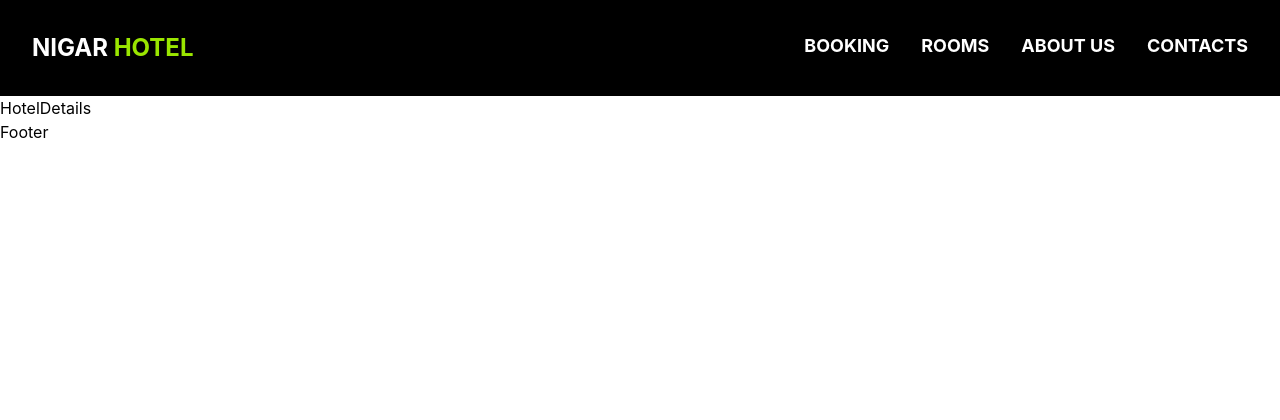
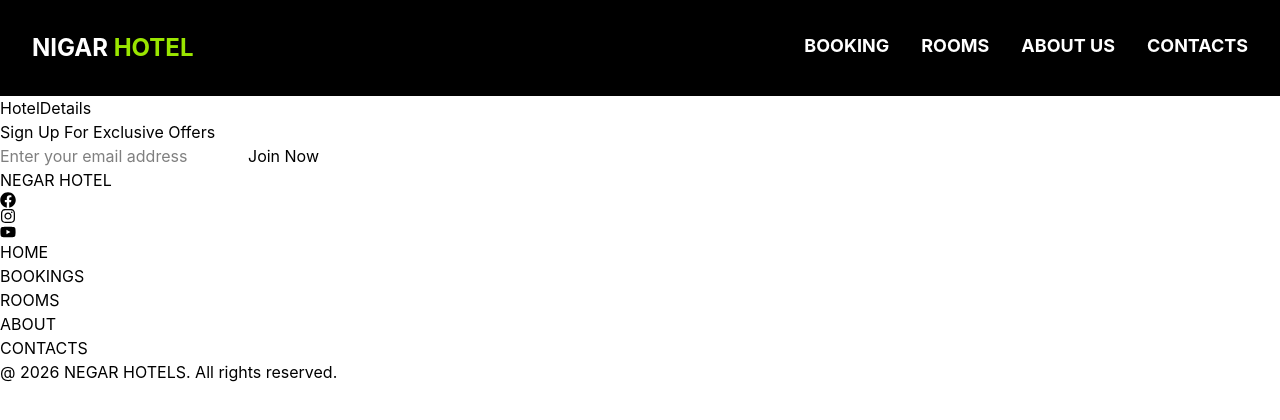
Before and after one commit to Mukhtarrahimi/Hotel-Reservation, a React app in the folder frontend/: page /room/1 in a window 1280 px wide. Shown: the top 420 px of the page. Built offline with nearby package versions, Linux system fonts and the light colour scheme; the HTML template or start-up script is replaced by a standard one.

Commit message:
frontend: footer file code

```diff
--- a/frontend/src/components/Footer.jsx
+++ b/frontend/src/components/Footer.jsx
@@ -1,9 +1,40 @@
-import React from 'react'
+import React from "react";
+import { FaFacebook, FaInstagram, FaYoutube } from "react-icons/fa";
 
 function Footer() {
   return (
-    <div>Footer</div>
-  )
+    <div>
+      {/* Top Section */}
+      <div>
+        <h2>Sign Up For Exclusive Offers</h2>
+        <div>
+          <input type="email" placeholder="Enter your email address" />
+          <button>Join Now</button>
+        </div>
+      </div>
+      {/* Bottom Section */}
+      <div>
+        <div>
+          <h2>NEGAR HOTEL</h2>
+          <div>
+            <FaFacebook />
+            <FaInstagram />
+            <FaYoutube />
+          </div>
+        </div>
+        <div>
+          <ul>
+            <li>HOME</li>
+            <li>BOOKINGS</li>
+            <li>ROOMS</li>
+            <li>ABOUT</li>
+            <li>CONTACTS</li>
+          </ul>
+        </div>
+      </div>
+      <p>@ 2026 NEGAR HOTELS. All rights reserved.</p>
+    </div>
+  );
 }
 
-export default Footer
+export default Footer;
```
